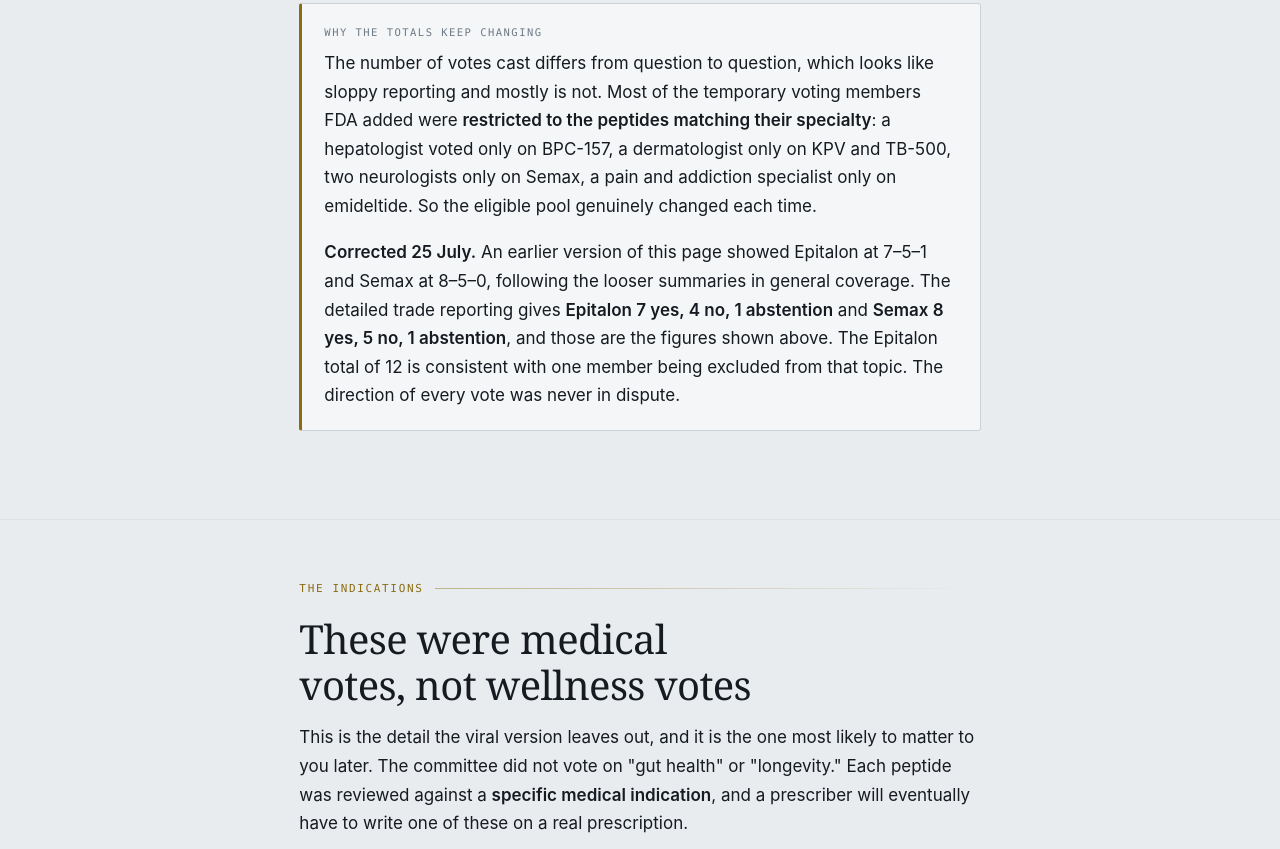
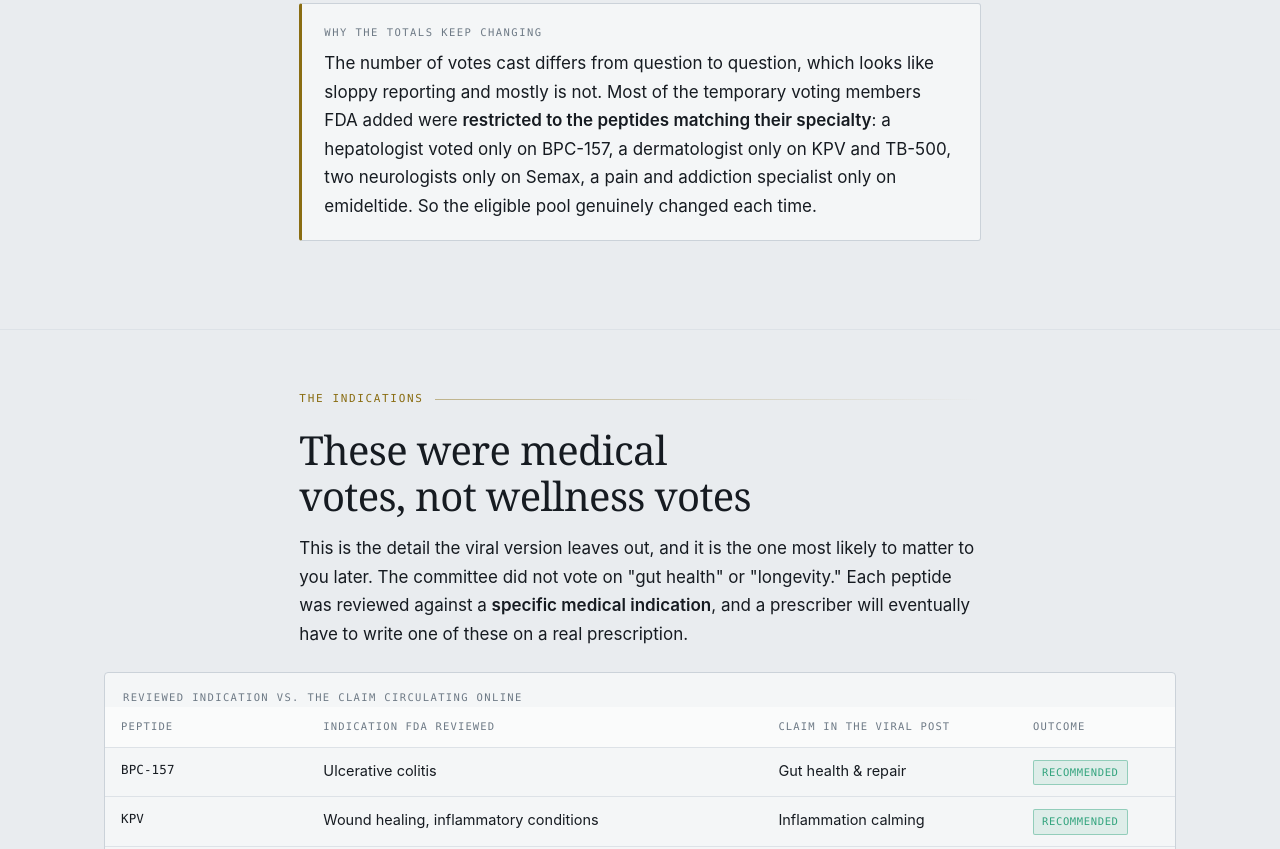
Before and after one commit to elimadent/blessup-den-selfchecks, a plain HTML site: page fda-peptide-vote-2026/index.html in a window 1280 px wide. Shown: the part 1471-2320 px from the top of the page. Drawn offline with Linux system fonts and the light colour scheme.

Commit message:
Remove in-page correction note from FDA vote explainer
Published pages state the correct facts plainly. They do not carry
editorial changelogs about earlier drafts.

Co-Authored-By: Claude Opus 5 <noreply@anthropic.com>

```diff
--- a/fda-peptide-vote-2026/index.html
+++ b/fda-peptide-vote-2026/index.html
@@ -314,7 +314,6 @@ footer{padding:48px 0 64px;color:var(--tx3);font-size:14px}
     <div class="note key">
       <span class="lbl">Why the totals keep changing</span>
       <p>The number of votes cast differs from question to question, which looks like sloppy reporting and mostly is not. Most of the temporary voting members FDA added were <strong>restricted to the peptides matching their specialty</strong>: a hepatologist voted only on BPC-157, a dermatologist only on KPV and TB-500, two neurologists only on Semax, a pain and addiction specialist only on emideltide. So the eligible pool genuinely changed each time.</p>
-      <p><strong>Corrected 25 July.</strong> An earlier version of this page showed Epitalon at 7&ndash;5&ndash;1 and Semax at 8&ndash;5&ndash;0, following the looser summaries in general coverage. The detailed trade reporting gives <strong>Epitalon 7 yes, 4 no, 1 abstention</strong> and <strong>Semax 8 yes, 5 no, 1 abstention</strong>, and those are the figures shown above. The Epitalon total of 12 is consistent with one member being excluded from that topic. The direction of every vote was never in dispute.</p>
     </div>
   </div>
 </section>
```
